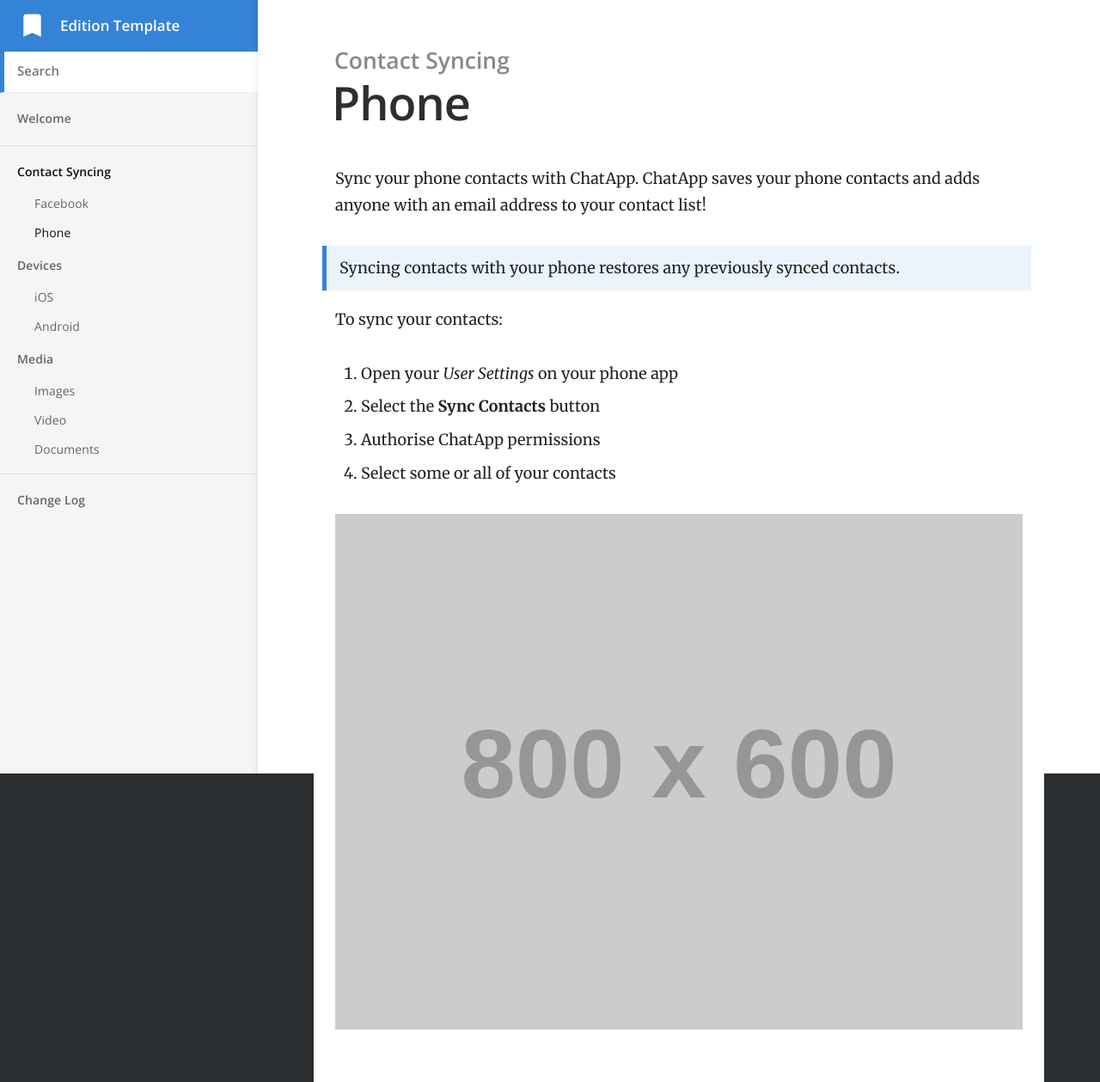
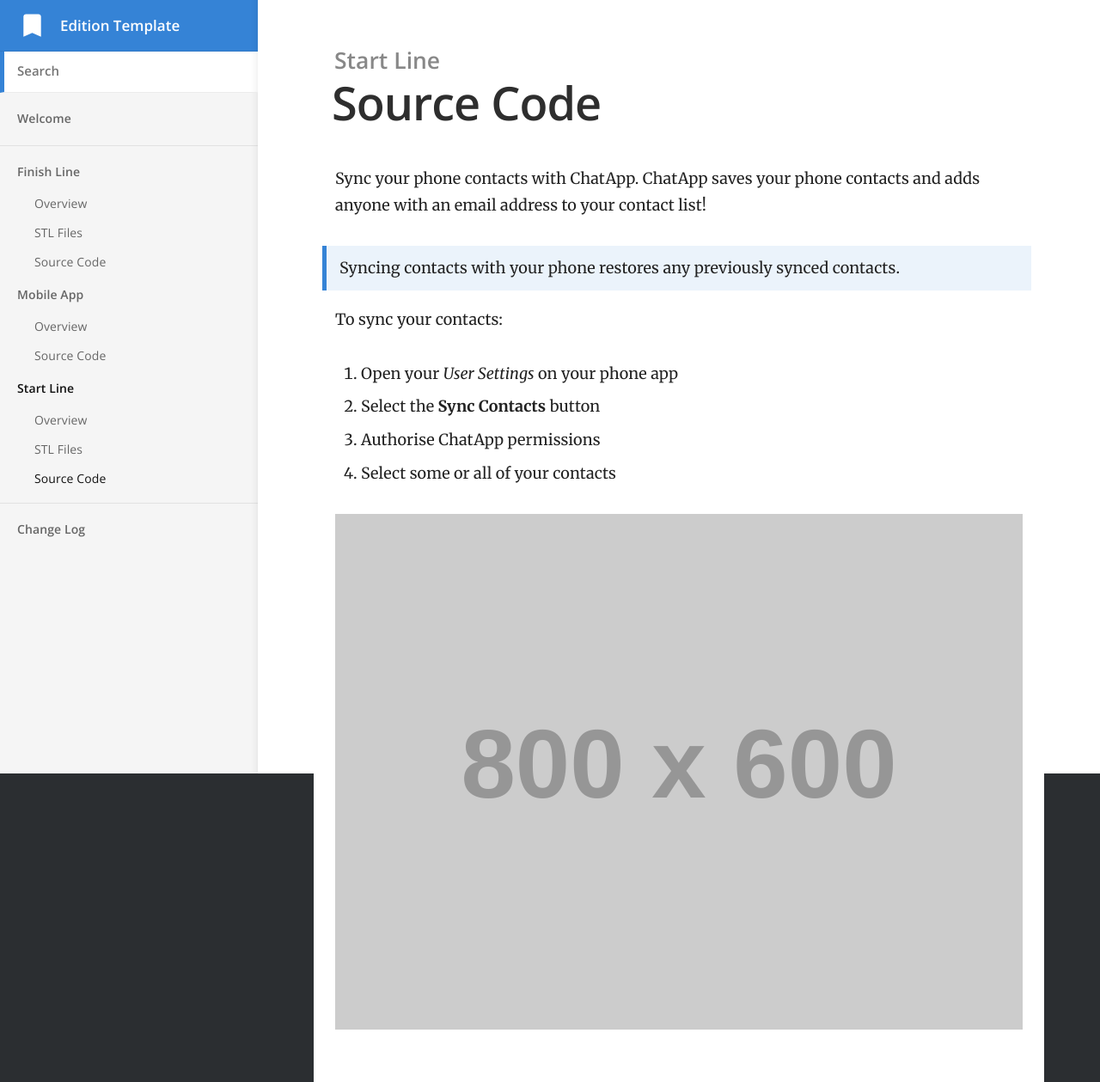
Before and after one commit to P-bibs/ThwackTimingSystems.github.io, a Jekyll site: the page built from _docs/startLine/sourceCode.md, in a window 1280 px wide. Shown: the whole page at 86% size. Built offline with Jekyll 4.4.1, drawn with Linux system fonts in a browser that asks for light colours.

Commit message:
Organized Sections

```diff
--- a/_docs/contact-syncing/facebook.md
+++ b/_docs/finishLine/stlFiles.md
@@ -1,7 +1,7 @@
 ---
-title: Facebook
-category: Contact Syncing
-order: 1
+title: STL Files
+category: Finish Line
+order: 2
 ---
 
 Sync your Facebook contacts with ChatApp. Any of your Facebook friends with ChatApp accounts are automatically added to your contact list!
--- a/_docs/media/video.md
+++ b/_docs/mobileApp/overview.md
@@ -1,7 +1,7 @@
 ---
-title: Video
-category: Media
-order: 2
+title: Overview
+category: Mobile App
+order: 1
 ---
 
 Share video to your friends! Send videos from your computer, phone, camera or YouTube.
--- a/_docs/media/images.md
+++ b/_docs/mobileApp/sourceCode.md
@@ -1,7 +1,7 @@
 ---
-title: Images
-category: Media
-order: 1
+title: Source Code
+category: Mobile App
+order: 2
 ---
 
 Share images with your friends! Send photos and pictures from your computer, phone or camera.
--- a/_docs/contact-syncing/phone.md
+++ b/_docs/startLine/sourceCode.md
@@ -1,7 +1,7 @@
 ---
-title: Phone
-category: Contact Syncing
-order: 2
+title: Source Code
+category: Start Line
+order: 3
 ---
 
 Sync your phone contacts with ChatApp. ChatApp saves your phone contacts and adds anyone with an email address to your contact list!
```
Also changed, not shown: _docs/devices/android.md (deleted, +0 -15 lines), _docs/devices/ios.md (deleted, +0 -15 lines), _docs/finishLine/overview.md (added, +18 -0 lines), _docs/finishLine/sourceCode.md (added, +18 -0 lines), _docs/media/documents.md (deleted, +0 -17 lines), _docs/startLine/overview.md (added, +18 -0 lines), _docs/startLine/stlFiles.md (added, +17 -0 lines).
